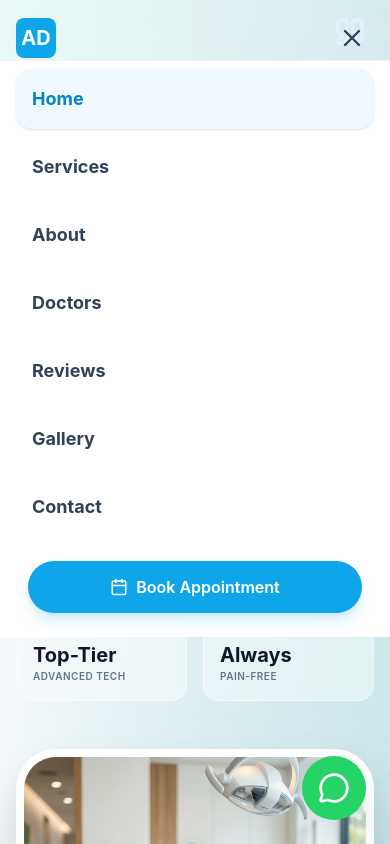
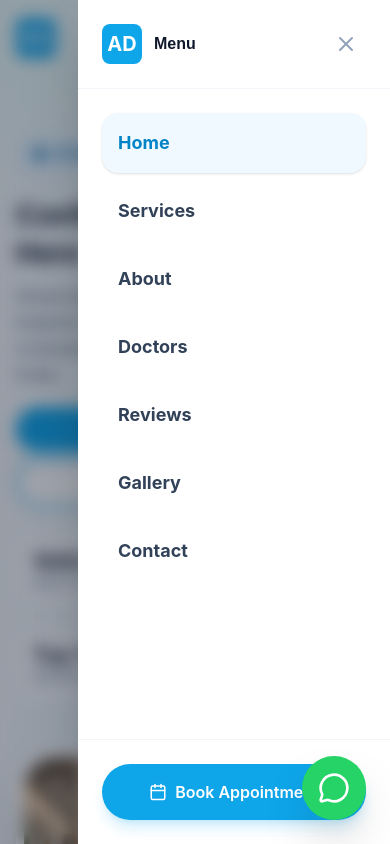
Before and after one commit to savaraenosh1-blip/dental-clinic-website, a React (Vite) app: page / in a window 390 px wide. Both pictures are taken after a click on the button 352 px from the left and 38 px from the top of the page. Shown: the top 844 px of the page. Built offline with nearby package versions, Linux system fonts and the light colour scheme.

Commit message:
Refactor mobile menu to premium side-drawer

```diff
--- a/src/components/Navbar.jsx
+++ b/src/components/Navbar.jsx
@@ -122,23 +122,52 @@ const Navbar = () => {
                 </div>
             </div>
 
-            {/* Mobile Menu */}
+            {/* Mobile Menu - Side Drawer */}
             <AnimatePresence>
                 {isOpen && (
+                    <>
+                        {/* Backdrop */}
                         <motion.div
-                        initial={{ opacity: 0, height: 0 }}
-                        animate={{ opacity: 1, height: 'auto' }}
-                        exit={{ opacity: 0, height: 0 }}
-                        className="md:hidden bg-white border-t border-slate-100 overflow-hidden"
+                            initial={{ opacity: 0 }}
+                            animate={{ opacity: 1 }}
+                            exit={{ opacity: 0 }}
+                            onClick={() => setIsOpen(false)}
+                            className="fixed inset-0 bg-slate-900/40 backdrop-blur-sm z-[55] md:hidden"
+                        />
+
+                        {/* Drawer */}
+                        <motion.div
+                            initial={{ x: '100%' }}
+                            animate={{ x: 0 }}
+                            exit={{ x: '100%' }}
+                            transition={{ type: 'spring', damping: 25, stiffness: 200 }}
+                            className="fixed top-0 right-0 bottom-0 w-[80%] max-w-[320px] bg-white z-[60] md:hidden shadow-2xl flex flex-col"
                         >
-                        <div className="px-4 pt-2 pb-6 space-y-2">
+                            {/* Drawer Header */}
+                            <div className="p-6 border-b border-slate-100 flex items-center justify-between">
+                                <div className="flex items-center">
+                                    <div className="w-10 h-10 bg-primary-500 rounded-lg flex items-center justify-center mr-3">
+                                        <span className="text-white font-bold text-xl">AD</span>
+                                    </div>
+                                    <span className="font-display font-bold text-slate-900">Menu</span>
+                                </div>
+                                <button
+                                    onClick={() => setIsOpen(false)}
+                                    className="p-2 text-slate-400 hover:text-slate-900 transition-colors"
+                                >
+                                    <X size={24} />
+                                </button>
+                            </div>
+
+                            {/* Nav Links */}
+                            <div className="flex-1 overflow-y-auto p-6 space-y-2">
                                 {navLinks.map((link) => {
                                     const isActive = activeSection === link.href.replace('#', '');
                                     return (
                                         <a
                                             key={link.name}
                                             href={link.href}
-                                        className={`block px-4 py-4 text-lg font-bold rounded-2xl transition-all ${isActive
+                                            className={`flex items-center px-4 py-4 text-lg font-bold rounded-2xl transition-all ${isActive
                                                 ? 'text-primary-600 bg-primary-50 shadow-sm'
                                                 : 'text-slate-700 hover:text-primary-500 hover:bg-slate-50'
                                                 }`}
@@ -148,10 +177,13 @@ const Navbar = () => {
                                         </a>
                                     );
                                 })}
-                            <div className="pt-4 px-3">
+                            </div>
+
+                            {/* Drawer Footer */}
+                            <div className="p-6 border-t border-slate-100">
                                 <a
                                     href="#appointment"
-                                    className={`w-full btn-primary flex items-center justify-center gap-2 transition-all duration-300 ${activeSection === 'appointment'
+                                    className={`w-full btn-primary flex items-center justify-center gap-2 transition-all duration-300 py-4 ${activeSection === 'appointment'
                                         ? 'ring-4 ring-primary-500/30'
                                         : ''
                                         }`}
@@ -161,8 +193,8 @@ const Navbar = () => {
                                     <span>Book Appointment</span>
                                 </a>
                             </div>
-                        </div>
                         </motion.div>
+                    </>
                 )}
             </AnimatePresence>
         </nav>
```
Lines whose indentation alone changed are shown as unchanged.
